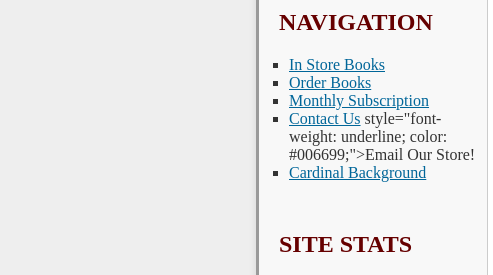
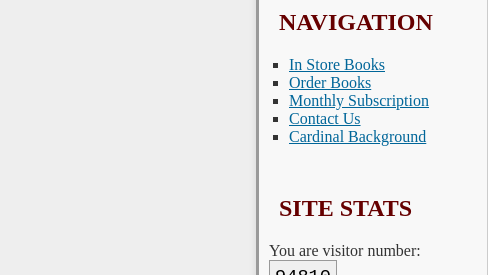
Before and after one commit to MattStecc/GeekZone_Website, a plain HTML site: page index.html in a window 1280 px wide. Shown: the part 356-631 px from the top of the page, 0-493 px from the left. Drawn offline with Linux system fonts and the light colour scheme.

Commit message:
Fix nested anchor tag in Contact Us link

```diff
--- a/index.html
+++ b/index.html
@@ -147,7 +147,7 @@
                     <li><a href="#" style="font-weight: underline; color: #006699;">In Store Books</a></li>
                     <li><a href="#" style="font-weight: underline; color: #006699;">Order Books</a></li>
                     <li><a href="#" style="font-weight: underline; color: #006699;">Monthly Subscription</a></li>
-                    <li><a <a href="https://mattstecc.github.io/PBL-0-ContactInfo/">Contact Us</a> style="font-weight: underline; color: #006699;">Email Our Store!</a></li>
+                    <li><a <a href="https://mattstecc.github.io/PBL-0-ContactInfo/">Contact Us</a>
                     <li><a href="#" style="font-weight: underline; color: #006699;">Cardinal Background</a></li>
                 </ul>
 
```
